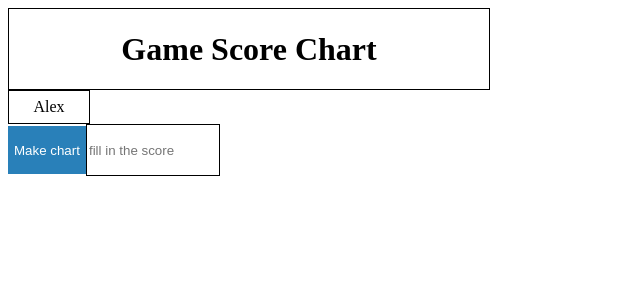
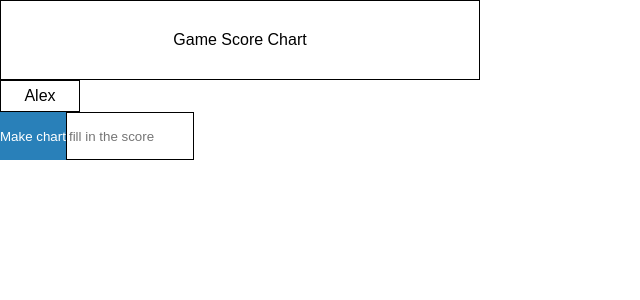
Before and after one commit to yongseongjeon/challenges, a React (Create React App) app in the folder 1-producing-chart/: page / in a window 1280 px wide. Shown: the top 300 px of the page, without its empty margins (0-640 px from the left). Built offline with nearby package versions, Linux system fonts and the light colour scheme.

Commit message:
feat: reset css

```diff
--- a/1-producing-chart/package.json
+++ b/1-producing-chart/package.json
@@ -15,6 +15,7 @@
     "react-router-dom": "^6.14.2",
     "react-scripts": "5.0.1",
     "styled-components": "^6.0.5",
+    "styled-reset": "^4.5.1",
     "typescript": "^4.9.5",
     "web-vitals": "^2.1.4"
   },
--- a/1-producing-chart/src/App.tsx
+++ b/1-producing-chart/src/App.tsx
@@ -1,9 +1,11 @@
 import { BrowserRouter, Routes, Route } from "react-router-dom";
 import { routeConfigs } from "./route";
+import GlobalStyle from "./styles/GlobalStyle";
 
 function App() {
   return (
     <div className="App">
+      <GlobalStyle />
       <BrowserRouter>
         <Routes>
           {routeConfigs.map(({ id, path, element }) => (
--- /dev/null
+++ b/1-producing-chart/src/styles/GlobalStyle.ts
@@ -0,0 +1,29 @@
+import { createGlobalStyle } from "styled-components";
+import reset from "styled-reset";
+
+const GlobalStyle = createGlobalStyle`
+  ${reset};
+
+  * {
+    box-sizing: border-box;
+  }
+
+  body {
+    overflow: hidden;
+    font-family: 'Noto Sans KR', sans-serif;
+  }
+
+  button {
+    margin: 0;
+    border: 0;
+    padding: 0;
+    cursor: pointer;
+  }
+
+  a {
+    text-decoration: none;
+    color: black;
+  }
+`;
+
+export default GlobalStyle;
```
Also changed, not shown: 1 other file (tests, documents, lock files or other folders).
